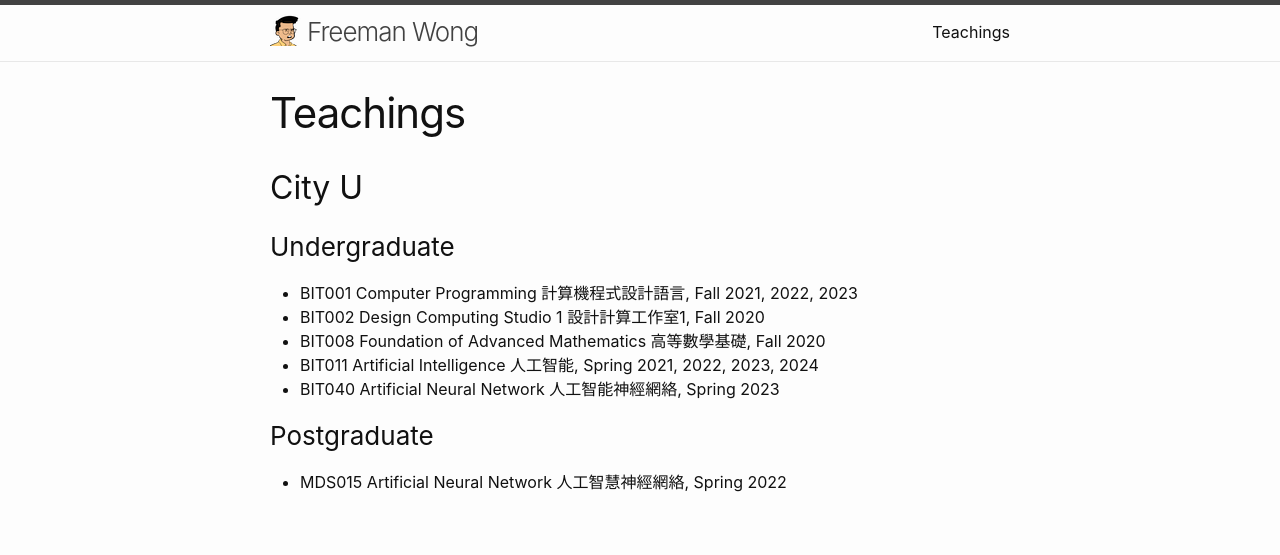
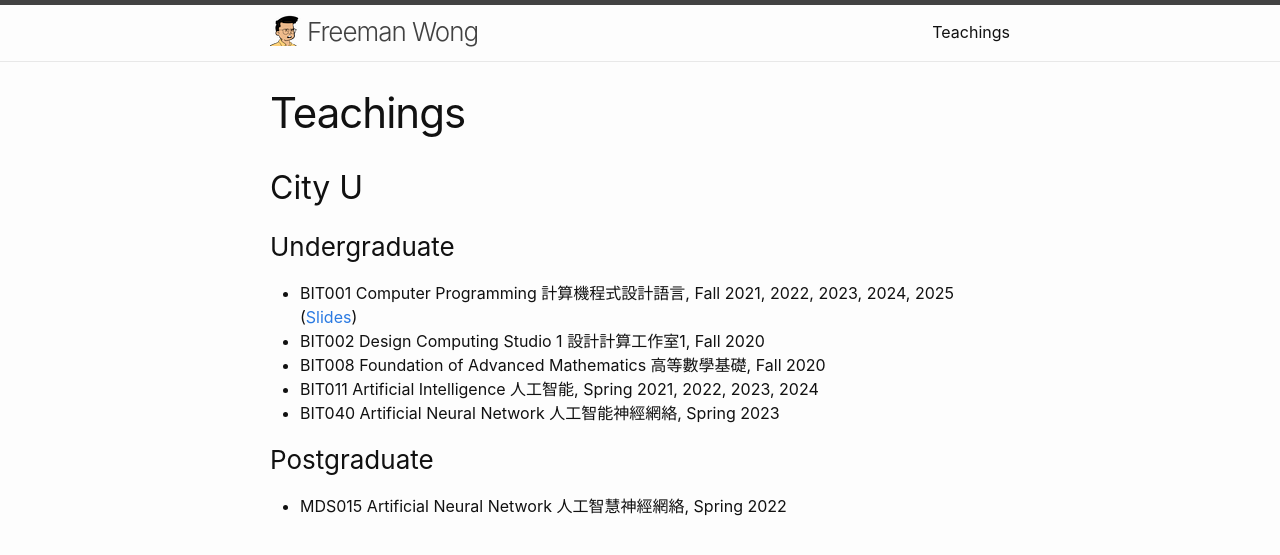
Before and after one commit to cffwxx/cffwxx.github.io, a Jekyll site: the page built from teachings.md, in a window 1280 px wide. Shown: the top 555 px of the page. Built offline with Jekyll 4.4.1, drawn with Linux system fonts in a browser that asks for light colours.

Commit message:
add bit001 slides link

```diff
--- a/teachings.md
+++ b/teachings.md
@@ -10,7 +10,7 @@ permalink: /teachings/
 
 ### Undergraduate
 
-* BIT001 Computer Programming 計算機程式設計語言, Fall 2021, 2022, 2023
+* BIT001 Computer Programming 計算機程式設計語言, Fall 2021, 2022, 2023, 2024, 2025 ([Slides](https://cityuedumo-my.sharepoint.com/:b:/g/personal/cfwong_cityu_edu_mo/EXsN1ngQ9bhHux8UQ2C-UsgB402zdAo-awNavJU_wo9KRg?e=VcEmwq))
 * BIT002 Design Computing Studio 1 設計計算工作室1, Fall 2020
 * BIT008 Foundation of Advanced Mathematics 高等數學基礎, Fall 2020
 * BIT011 Artificial Intelligence 人工智能, Spring 2021, 2022, 2023, 2024
```
